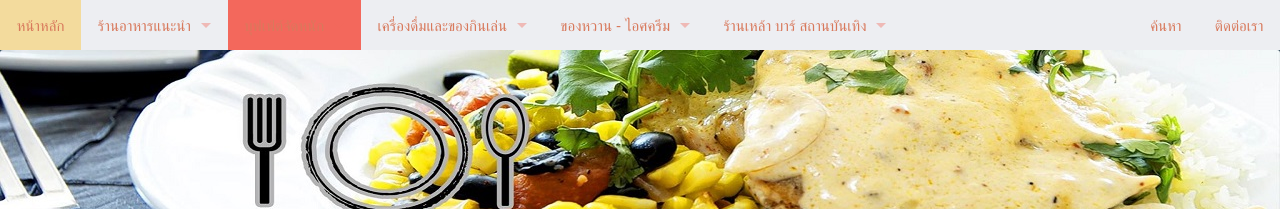
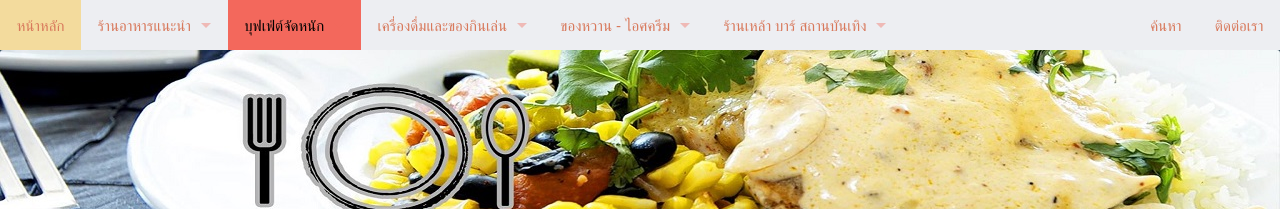
Before and after one commit to hatyairoiroi/hatyairoiroi.github.io, a Jekyll site: the page built from pages/บุฟเฟ่ต์จัดหนัก.md, in a window 1280 px wide. Shown: the top 209 px of the page. Built offline with Jekyll 4.4.1, drawn with Linux system fonts in a browser that asks for light colours.

Commit message:
Update _02_settings_colors.scss

```diff
--- a/_sass/_02_settings_colors.scss
+++ b/_sass/_02_settings_colors.scss
@@ -77,7 +77,7 @@ $topbar-dropdown-toggle-color: #F3685C;
 
 $topbar-link-color: #D8795C;
 $topbar-link-color-hover: #D8795C;
-$topbar-link-color-active: #D8795C;
+$topbar-link-color-active: #000;
 $topbar-link-color-active-hover: #D8795C;
 
 $topbar-dropdown-label-color: #D8795C;
```
